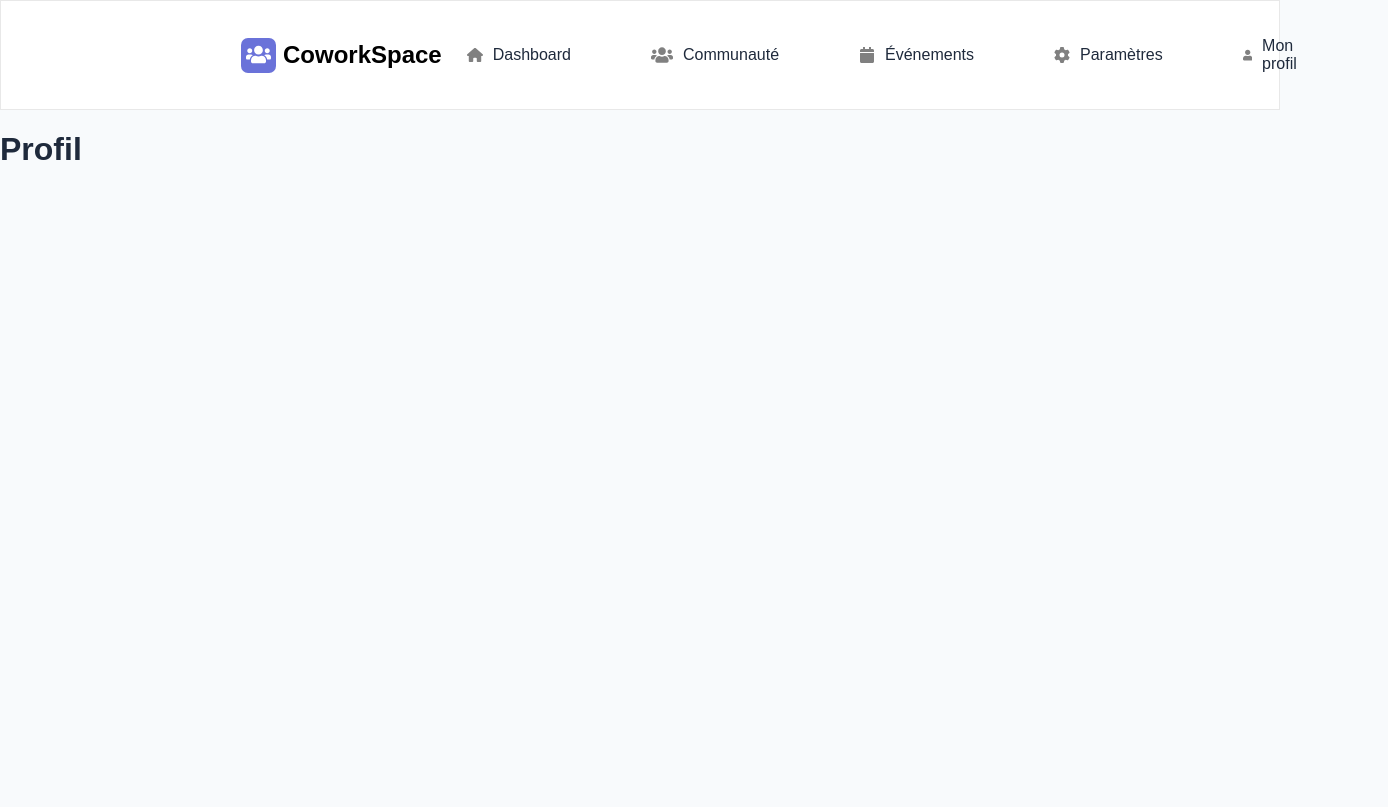
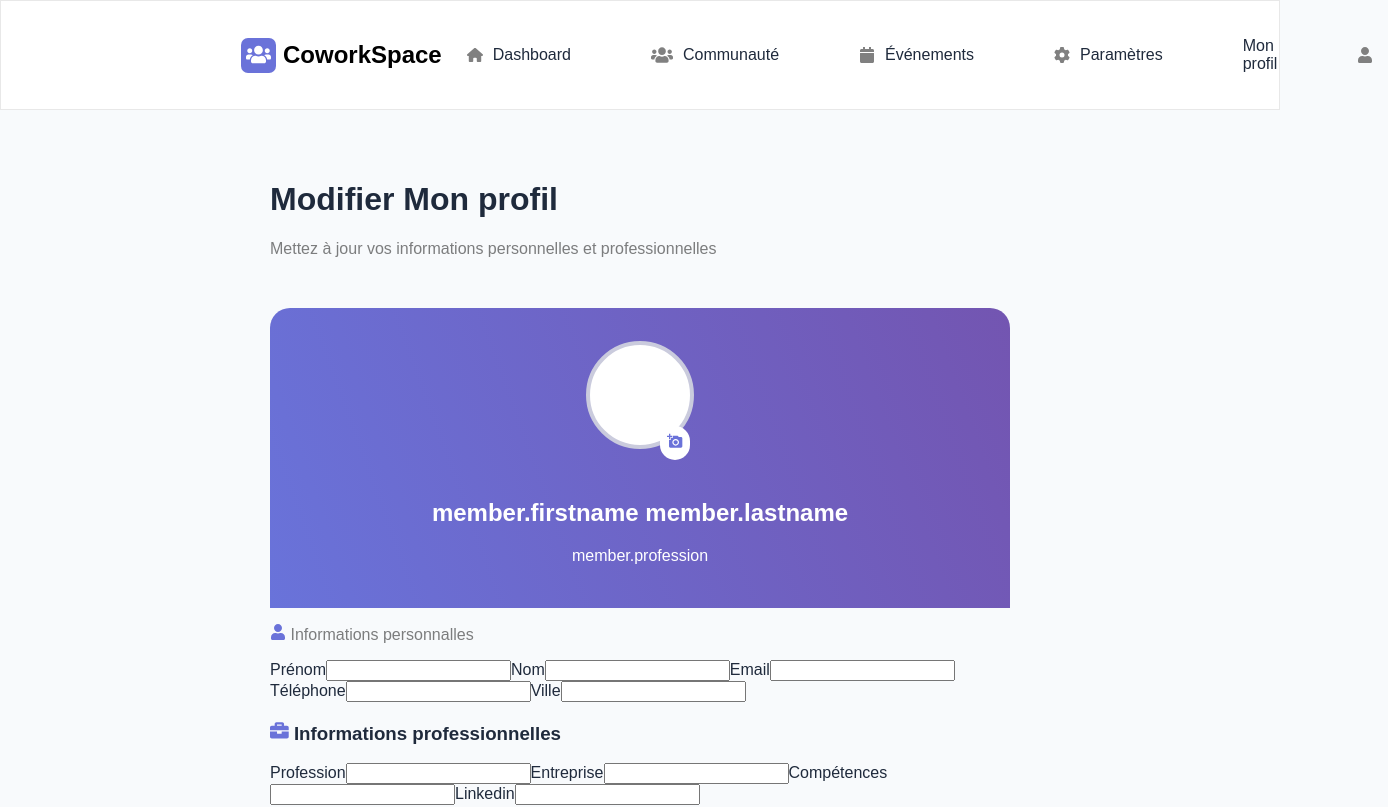
Before and after one commit to ltrcelia/Coworking-App, a React (Vite) app in the folder frontend/: page /mon-profil in a window 1280 px wide. Shown: the top 807 px of the page, 1388 px wide, since content can reach past the window. Built offline with nearby package versions, Linux system fonts and the light colour scheme.

Commit message:
frontend profil

```diff
--- a/frontend/src/components/Navbar.tsx
+++ b/frontend/src/components/Navbar.tsx
@@ -41,15 +41,15 @@ const Navbar: React.FC = () => {
               <FaGear fill="grey" /> Paramètres
             </li>
           </NavLink>
-          {/* <NavLink to="/mon-profil">
+          <NavLink to="/mon-profil">
             <span className="round"></span>
             <li>
               Mon profil
             </li>
-          </NavLink> */}
+          </NavLink>
           <NavLink to="/connexion">
             <li>
-              <FaUser fill="grey" /> Mon profil
+              <FaUser fill="grey" />
             </li>
           </NavLink>
         </ul>
--- a/frontend/src/pages/Community.tsx
+++ b/frontend/src/pages/Community.tsx
@@ -20,7 +20,6 @@ interface Member {
     photo: string;
     joinDate: string;
     memberShip: string;
-    compagny: string;
     country: string;
 }
 
@@ -67,22 +66,22 @@ const Community: React.FC = () => {
             </div>
 
             <div className="community">
-                {member.map((member) => (
+                {/* {member.map((member) => ( */}
                 <div className="card">
-                        <span>{member.memberShip}</span>
+                    <span>member.memberShip</span>
                     <div className="name">
                         <div className="blocImg">
-                                <img src={member.photo} alt={member.firstname} />
+                            <img src="member.photo" alt="member.firstname" />
                         </div>
                         <div className="blocText">
-                                <h3>{member.firstname}</h3>
-                                <p className="profession">{member.profession}</p>
-                                <p> <FaBuilding fill="grey" /> {member.compagny}</p>
+                            <h3>member.firstname</h3>
+                            <p className="profession">member.profession</p>
+                            <p> <FaBuilding fill="grey" /> member.company</p>
                         </div>
                     </div>
-                        <p><RiMapPin2Fill fill="grey" /> {member.city}, {member.country}</p>
+                    <p><RiMapPin2Fill fill="grey" /> member.city, member.country</p>
                     <div className="skills">
-                            <p>{member.skills}</p>
+                        <p>member.skills</p>
                     </div>
                     <div className="cta">
                         <button><FaHandshake fill="white" size={17} /> Se connecter</button>
@@ -90,9 +89,9 @@ const Community: React.FC = () => {
                     </div>
                     <p className="linkedin">
                         <FaLinkedin fill="#2577B5" /> Voir sur Linkedin</p>
-                        <p><FaCalendar fill="grey" /> Membre depuis {member.joinDate}</p>
+                    <p><FaCalendar fill="grey" /> Membre depuis member.joinDate</p>
                 </div>
-                ))}
+                {/* ))} */}
             </div>
         </div>
     )
--- a/frontend/src/pages/Dashboard.tsx
+++ b/frontend/src/pages/Dashboard.tsx
@@ -117,49 +117,49 @@ const Dashboard: React.FC = () => {
       </div>
 
       <div className="grid">
-        {member && (
+        {/* {member && ( */}
         <div className="discoverCommunity">
           <h2>Découvrir la communauté</h2>
           <p>Rencontrer un nouveau membre et élarissez votre réseau</p>
           <div className="card">
             <div className="blocImg">
-                <img src={member.photo} alt={member.firstname} />
+              <img src="member.photo" alt="member.firstname" />
             </div>
-              <h2>{member.firstname} {member.lastname}</h2>
-              <p>{member.profession}</p>
-              <p>{member.company} • {member.city}</p>
+            <h2>member.firstname member.lastname</h2>
+            <p>member.profession</p>
+            <p>member.company • member.city</p>
             <div className="skills">
-                {member.skills?.map((skill, index) => (
-                  <div className="skill" key={index}>{skill}</div>
-                ))}
+              {/* member.skills?.map((skill, index) => ( */}
+              <div className="skill">Figma</div>
+              {/* ))} */}
             </div>
-              <p className="desc">"{member.bio}"</p>
+            <p className="desc">"member.bio"</p>
             <button onClick={getRandom}><TfiReload fill="white" /> Découvrir un autre membre</button>
           </div>
         </div>
-        )};
+        {/* )}; */}
 
         <div className="recentActivity">
           <h2>Activité récente</h2>
           <p>Les dernières nouvelles de votre communauté</p>
-          {members?.map((member) => {
-            const joinDate = new Date(member.joinDate);
+          {/* {members?.map((member) => { */}
+          {/* const joinDate = new Date(member.joinDate);
           const now = new Date();
-            const diffHours = Math.floor((now.getTime() - joinDate.getTime()) / (1000 * 60 * 60));
+          const diffHours = Math.floor((now.getTime() - joinDate.getTime()) / (1000 * 60 * 60)); */}
 
-            return (
-              <div className="newMembers" key={member.id}>
+          {/* return ( */}
+          <div className="newMembers">
             <div className="memberBloc">
               <div className="membersInfos">
                 <p className="title">Nouveau membre rejoint</p>
-                    <p>{member.firstname} {member.lastname} ({member.profession}) a rejoint la communauté</p>
+                <p>member.firstname member.lastname (member.profession) a rejoint la communauté</p>
               </div>
-                  <p className="date">Il y a {diffHours}h</p>
+              <p className="date">Il y a 2h</p>
             </div>
             <span className="line"></span>
           </div>
-            );
-          })}
+          {/* ); */}
+          {/* })} */}
         </div>
       </div>
     </div>
--- a/frontend/src/pages/Profil.tsx
+++ b/frontend/src/pages/Profil.tsx
@@ -1,10 +1,89 @@
 import React from "react";
+import { FaUser } from "react-icons/fa";
+import { FaBriefcase } from "react-icons/fa";
+import { GrTextAlignLeft } from "react-icons/gr";
+import { FaLock } from "react-icons/fa";
+import { FaEye } from "react-icons/fa";
+import { MdAddAPhoto } from "react-icons/md";
 
 const Profil: React.FC = () => {
 
     return (
         <div className="profilPage">
-            <h1>Profil</h1>
+            <div className="intro">
+                <h1>Modifier Mon profil</h1>
+                <p>Mettez à jour vos informations personnelles et professionnelles</p>
+            </div>
+            <div className="card">
+                <div className="header">
+                    <div className="blocImg">
+                        <img src="" alt="" />
+                        <div className="blocPhoto">
+                            <MdAddAPhoto fill="#6A72D9" />
+                        </div>
+                    </div>
+                    <h2>member.firstname member.lastname</h2>
+                    <p>member.profession</p>
+                </div>
+                <div className="info">
+                    <div className="col2">
+                        <div className="card">
+                            <p><FaUser fill="#6A72D9" /> Informations personnalles</p>
+                            <div className="form">
+                                <label htmlFor="firstname">Prénom</label>
+                                <input type="text" id="firstname" name="firstname" />
+
+                                <label htmlFor="lastname">Nom</label>
+                                <input type="text" id="lastname" name="lastname" />
+
+                                <label htmlFor="email">Email</label>
+                                <input type="email" id="email" name="email" />
+
+                                <label htmlFor="phone">Téléphone</label>
+                                <input type="text" id="phone" name="phone" />
+
+                                <label htmlFor="city">Ville</label>
+                                <input type="text" id="city" name="city" />
+                            </div>
+                        </div>
+                        <div className="card">
+                            <h3><FaBriefcase fill="#6A72D9" /> Informations professionnelles</h3>
+                            <div className="form">
+                                <label htmlFor="profession">Profession</label>
+                                <input type="text" id="profession" name="profession" />
+
+                                <label htmlFor="company">Entreprise</label>
+                                <input type="text" id="company" name="company" />
+
+                                <label htmlFor="skills">Compétences</label>
+                                <input type="text" id="skills" name="skills" />
+
+                                <label htmlFor="linkedin">Linkedin</label>
+                                <input type="text" id="linkedin" name="linkedin" />
+                            </div>
+                        </div>
+                    </div>
+                    <div className="bloc">
+                        <h3><GrTextAlignLeft fill="#6A72D9" /> À propose de moi</h3>
+                        <label htmlFor="biographie">Biographie</label>
+                        <textarea id="linkedin" name="linkedin" />
+                    </div>
+                    <div className="security">
+                        <h3><FaLock /> Sécutiré</h3>
+                        <label htmlFor="skills">Mot de passe actuel</label>
+                        <input type="text" id="skills" name="skills" placeholder="Mot de passe actuel" />
+                        <FaEye />
+
+                        <label htmlFor="skills">Nouveau mot de passe</label>
+                        <input type="text" id="skills" name="skills" placeholder="Nouveau mot de passe" />
+                        <FaEye />
+
+                        <label htmlFor="skills">Confirmer le mot de passe</label>
+                        <input type="text" id="skills" name="skills" placeholder="Confirmer le mot de passe" />
+                        <FaEye />
+                    </div>
+                </div>
+            </div>
         </div>
     )
 }
--- a/frontend/src/styles/index.css
+++ b/frontend/src/styles/index.css
@@ -559,4 +559,45 @@ nav .navbar .logo .square .img {
   align-items: center;
   gap: 3px;
   fill: #2577B5;
+}
+
+.profilPage {
+  padding: 50px 100px;
+  margin: 0 170px;
+}
+.profilPage p {
+  color: rgba(0, 0, 0, 0.5);
+}
+.profilPage .card .header {
+  background: linear-gradient(70deg, #6973DA, #7355B1);
+  height: 300px;
+  border-radius: 20px 20px 0 0;
+  display: flex;
+  flex-direction: column;
+  align-items: center;
+  justify-content: center;
+  margin-top: 50px;
+}
+.profilPage .card .header .blocImg {
+  position: relative;
+  background-color: #FFF;
+  width: 100px;
+  height: 100px;
+  border-radius: 70px;
+  margin-bottom: 20px;
+  border: 4px solid #cacbdd;
+  margin-bottom: 40px;
+}
+.profilPage .card .header .blocPhoto {
+  background-color: #fff;
+  padding: 7px;
+  border-radius: 30px;
+  position: absolute;
+  right: 0;
+  bottom: -15px;
+}
+.profilPage .card .header h2,
+.profilPage .card .header p {
+  color: #fff;
+  margin: 10px;
 }/*# sourceMappingURL=index.css.map */
--- a/frontend/src/styles/index.scss
+++ b/frontend/src/styles/index.scss
@@ -3,3 +3,4 @@
 @import "./pages/login";
 @import "./pages/dashboard";
 @import "./pages/community";
+@import "./pages/profil";
--- /dev/null
+++ b/frontend/src/styles/pages/_profil.scss
@@ -0,0 +1,42 @@
+.profilPage {
+    padding: 50px 100px;
+    margin: 0 170px;
+    p {
+        color: rgba(0, 0, 0, 0.5);
+    }
+    .card {
+        .header {
+            background: linear-gradient(70deg, #6973DA, #7355B1);
+            height: 300px;
+            border-radius: 20px 20px 0 0;
+            display: flex;
+            flex-direction: column;
+            align-items: center;
+            justify-content: center;
+            margin-top: 50px;
+            .blocImg {
+                position: relative;
+                background-color: #FFF;
+                width: 100px;
+                height: 100px;
+                border-radius: 70px;
+                margin-bottom: 20px;
+                border: 4px solid #cacbdd;
+                margin-bottom: 40px;
+            }
+            .blocPhoto {
+                background-color: #fff;
+                padding: 7px;
+                border-radius: 30px;
+                position: absolute;
+                right: 0;
+                bottom: -15px;
+            }
+            h2,
+            p {
+                color: #fff;
+                margin: 10px;
+            }
+        }
+    }
+}
```
Also changed, not shown: 1 other file (tests, documents, lock files or other folders). Lines whose indentation alone changed are shown as unchanged.
